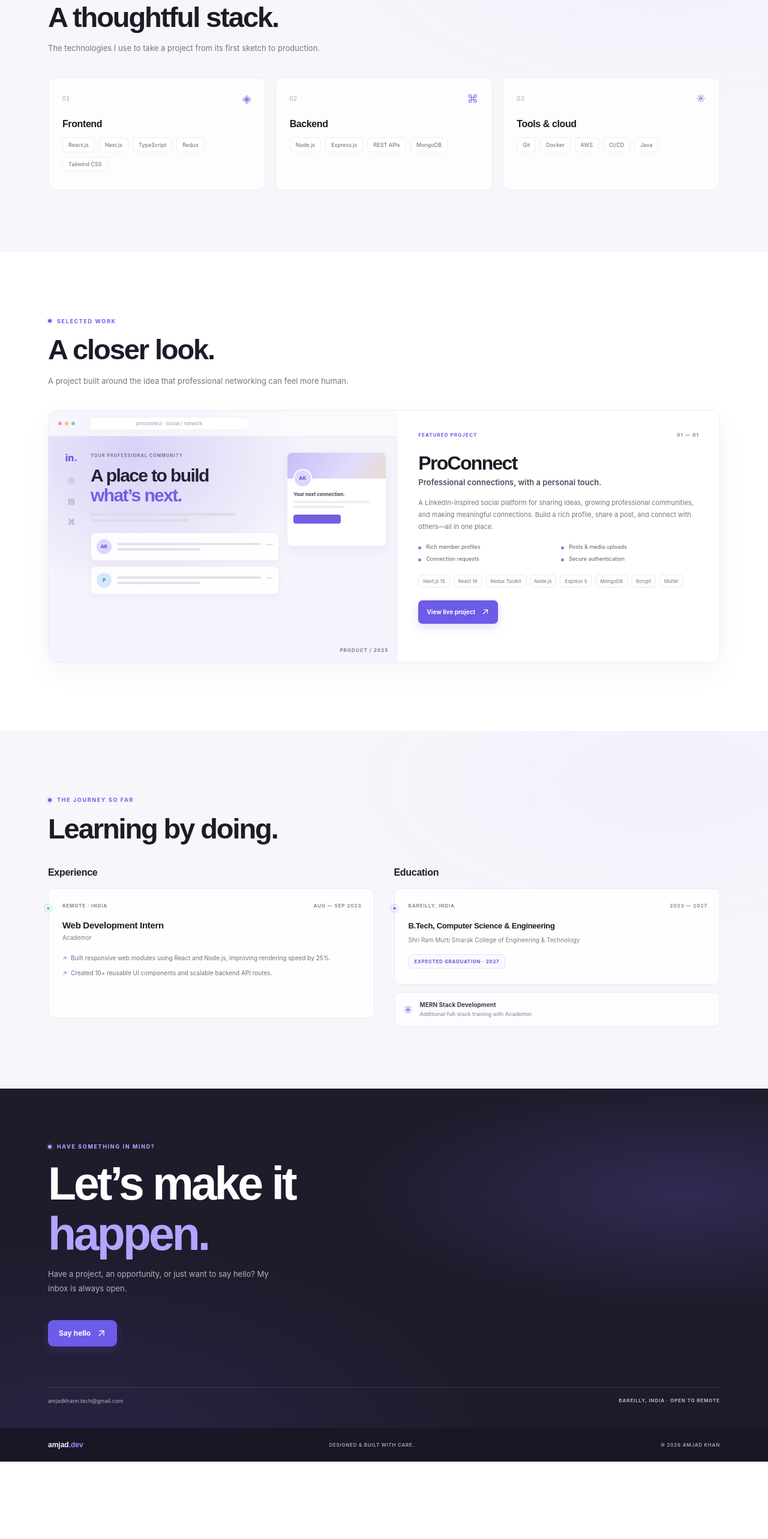
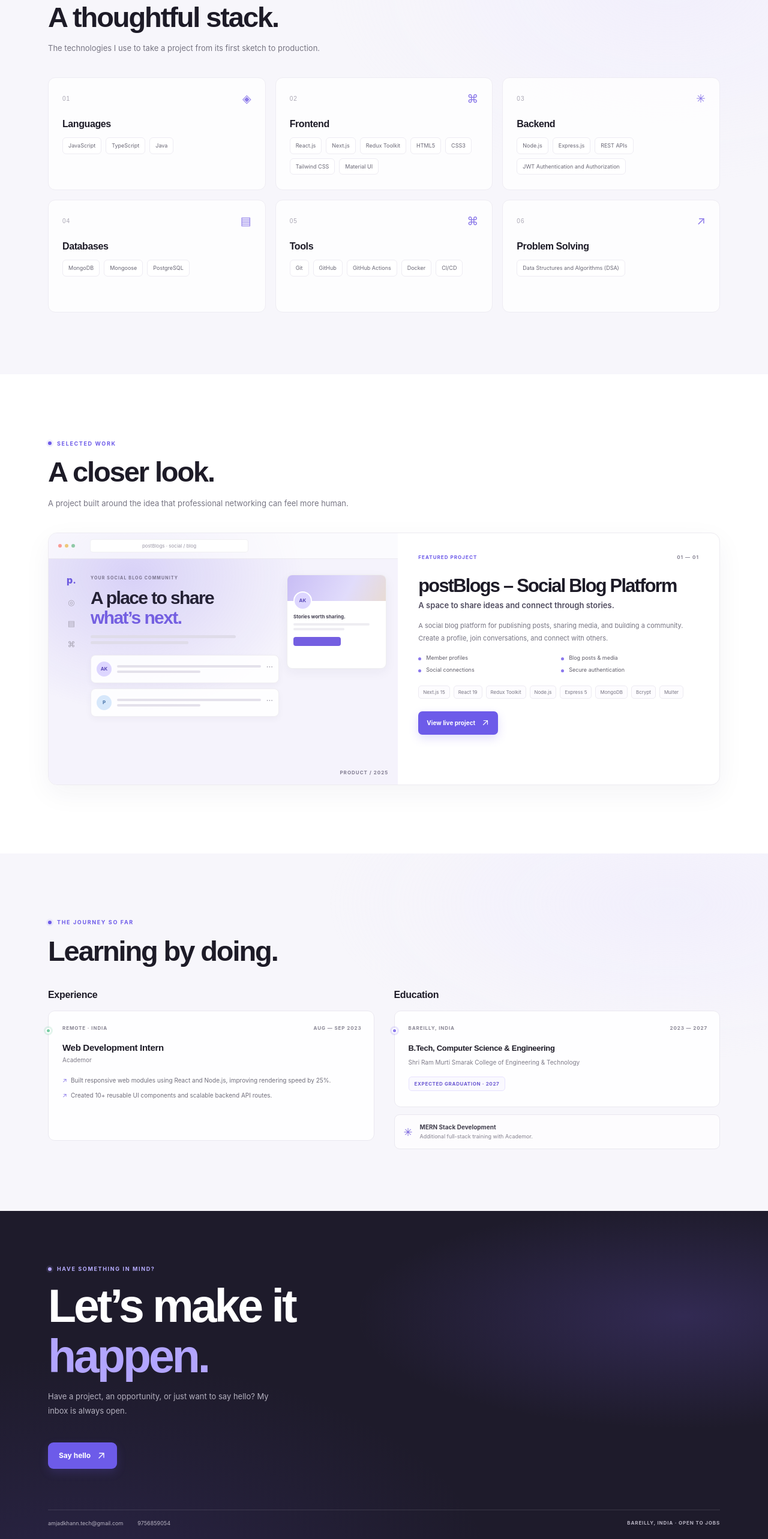
Before and after one commit to Amjadkhan9756/Portfolio, a React (Vite) app: page / in a window 1280 px wide. Shown: the part 1500-4066 px from the top of the page at 60% size. Before the commit the page ends 3937 px from the top, so only its background shows below. Built offline with nearby package versions, Linux system fonts and the light colour scheme.

Commit message:
updating ui

```diff
--- a/src/component/Home.css
+++ b/src/component/Home.css
@@ -704,12 +704,15 @@
 }
 
 .skill-tag {
+  max-width: 100%;
   padding: 6px 9px;
   border: 1px solid #eeecf3;
   border-radius: 6px;
   background: #fff;
   color: #696775;
   font-size: 9px;
+  line-height: 1.5;
+  overflow-wrap: anywhere;
 }
 
 .projects-section {
@@ -989,9 +992,11 @@
 .project-details > h3 {
   margin: 24px 0 5px;
   font-family: "Manrope", sans-serif;
-  font-size: 32px;
+  font-size: clamp(24px, 2.4vw, 32px);
   font-weight: 750;
   letter-spacing: -1.7px;
+  line-height: 1.25;
+  overflow-wrap: anywhere;
 }
 
 .project-tagline {
@@ -1268,7 +1273,17 @@
   transition: color 160ms ease;
 }
 
-.contact-bottom > a:hover {
+.contact-details {
+  display: flex;
+  flex-wrap: wrap;
+  gap: 10px 24px;
+}
+
+.contact-details > a {
+  transition: color 160ms ease;
+}
+
+.contact-details > a:hover {
   color: #c2b7ff;
 }
 
@@ -1691,7 +1706,7 @@
 
   .project-details > h3 {
     margin-top: 19px;
-    font-size: 28px;
+    font-size: clamp(24px, 7vw, 28px);
   }
 
   .project-description {
@@ -1739,6 +1754,11 @@
     align-items: flex-start;
     margin-top: 49px;
     padding-block: 17px;
+  }
+
+  .contact-details {
+    flex-direction: column;
+    gap: 10px;
   }
 
   .footer-inner {
--- a/src/component/Home.jsx
+++ b/src/component/Home.jsx
@@ -5,15 +5,25 @@ const RESUME = "/Amjad_Khan.pdf";
 
 const links = {
   email: "mailto:amjadkhann.tech@gmail.com",
+  phone: "tel:9756859054",
   linkedin: "https://linkedin.com/in/amjad-khan-209363320",
   github: "https://github.com/Amjadkhan9756",
   leetcode: "https://leetcode.com/u/amjad_khan",
 };
 
 const skills = [
-  { title: "Frontend", items: ["React.js", "Next.js", "TypeScript", "Redux", "Tailwind CSS"] },
-  { title: "Backend", items: ["Node.js", "Express.js", "REST APIs", "MongoDB"] },
-  { title: "Tools & cloud", items: ["Git", "Docker", "AWS", "CI/CD", "Java"] },
+  { title: "Languages", items: ["JavaScript", "TypeScript", "Java"] },
+  {
+    title: "Frontend",
+    items: ["React.js", "Next.js", "Redux Toolkit", "HTML5", "CSS3", "Tailwind CSS", "Material UI"],
+  },
+  {
+    title: "Backend",
+    items: ["Node.js", "Express.js", "REST APIs", "JWT Authentication and Authorization"],
+  },
+  { title: "Databases", items: ["MongoDB", "Mongoose", "PostgreSQL"] },
+  { title: "Tools", items: ["Git", "GitHub", "GitHub Actions", "Docker", "CI/CD"] },
+  { title: "Problem Solving", items: ["Data Structures and Algorithms (DSA)"] },
 ];
 
 const technologies = [
@@ -509,7 +519,7 @@ function Skills() {
             <article className="skill-card" key={group.title}>
               <div className="skill-card-top">
                 <span className="skill-number">0{index + 1}</span>
-                <span className="skill-card-accent" aria-hidden="true">{["◈", "⌘", "✳"][index]}</span>
+                <span className="skill-card-accent" aria-hidden="true">{["◈", "⌘", "✳", "▤", "⌘", "↗"][index]}</span>
               </div>
               <h3>{group.title}</h3>
               <div className="skill-tags">
@@ -535,13 +545,13 @@ function Projects() {
         <div className="project-preview">
           <div className="preview-topbar">
             <span /><span /><span />
-            <span className="preview-address">proconnect · social / network</span>
+            <span className="preview-address">postBlogs · social / blog</span>
           </div>
           <div className="preview-content">
-            <div className="preview-rail"><span>in.</span><span>◎</span><span>▤</span><span>⌘</span></div>
+            <div className="preview-rail"><span>p.</span><span>◎</span><span>▤</span><span>⌘</span></div>
             <div className="preview-feed">
-              <div className="preview-greeting">YOUR PROFESSIONAL COMMUNITY</div>
-              <div className="preview-headline">A place to build<br /><span>what’s next.</span></div>
+              <div className="preview-greeting">YOUR SOCIAL BLOG COMMUNITY</div>
+              <div className="preview-headline">A place to share<br /><span>what’s next.</span></div>
               <div className="preview-subline" />
               <div className="preview-subline preview-subline-short" />
               <div className="preview-post">
@@ -558,7 +568,7 @@ function Projects() {
             <div className="preview-profile">
               <div className="profile-cover" />
               <div className="profile-avatar">AK</div>
-              <span className="profile-name">Your next connection.</span>
+              <span className="profile-name">Stories worth sharing.</span>
               <span className="profile-line" /><span className="profile-line profile-line-short" />
               <span className="profile-action" />
             </div>
@@ -567,17 +577,16 @@ function Projects() {
         </div>
         <div className="project-details">
           <div className="project-kicker"><span>FEATURED PROJECT</span><span>01 — 01</span></div>
-          <h3>ProConnect</h3>
-          <p className="project-tagline">Professional connections, with a personal touch.</p>
+          <h3>postBlogs – Social Blog Platform</h3>
+          <p className="project-tagline">A space to share ideas and connect through stories.</p>
           <p className="project-description">
-            A LinkedIn-inspired social platform for sharing ideas, growing professional
-            communities, and making meaningful connections. Build a rich profile, share
-            a post, and connect with others—all in one place.
+            A social blog platform for publishing posts, sharing media, and building a
+            community. Create a profile, join conversations, and connect with others.
           </p>
           <div className="project-features">
-            <span>Rich member profiles</span>
-            <span>Posts &amp; media uploads</span>
-            <span>Connection requests</span>
+            <span>Member profiles</span>
+            <span>Blog posts &amp; media</span>
+            <span>Social connections</span>
             <span>Secure authentication</span>
           </div>
           <div className="project-tech">
@@ -585,7 +594,7 @@ function Projects() {
           </div>
           <a
             className="button button-primary project-link"
-            href="https://proconnect-sandy.vercel.app/"
+            href="https://post-blogs-gwgtgh5iw-amjadkhan9756s-projects.vercel.app/"
             target="_blank"
             rel="noreferrer"
           >
@@ -649,8 +658,11 @@ function Contact() {
           Say hello <ArrowIcon diagonal />
         </a>
         <div className="contact-bottom">
-          <a href={links.email}>amjadkhann.tech@gmail.com</a>
-          <span>BAREILLY, INDIA · OPEN TO REMOTE</span>
+          <div className="contact-details">
+            <a href={links.email}>amjadkhann.tech@gmail.com</a>
+            <a href={links.phone}>{links.phone.replace("tel:", "")}</a>
+          </div>
+          <span>BAREILLY, INDIA · OPEN TO JOBS</span>
         </div>
       </div>
     </section>
--- a/src/index.css
+++ b/src/index.css
@@ -7,7 +7,7 @@ html {
 }
 
 body {
-  min-width: 320px;
+  min-width: 0;
   min-height: 100vh;
   margin: 0;
   background: #fff;
```
